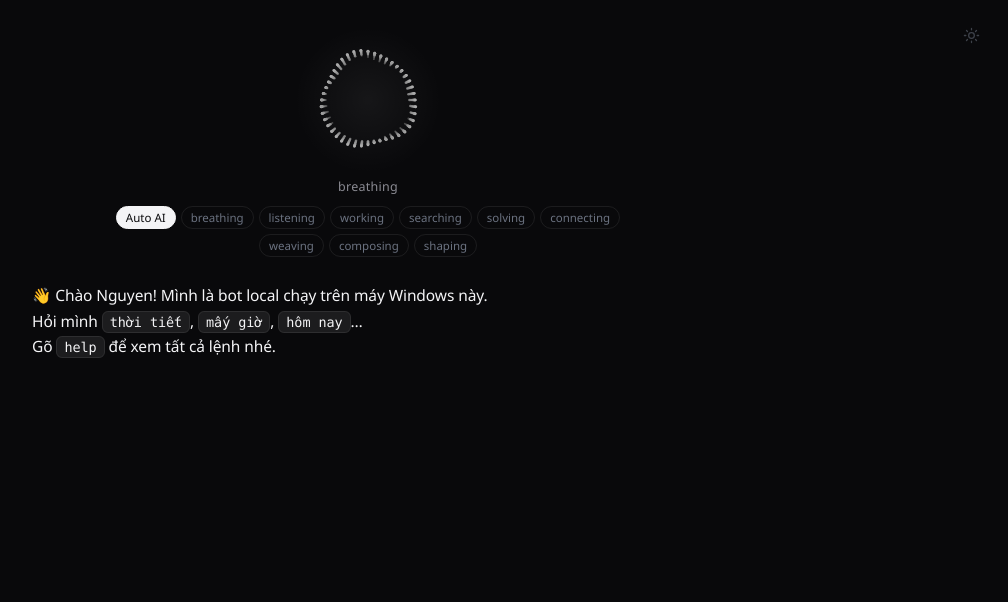
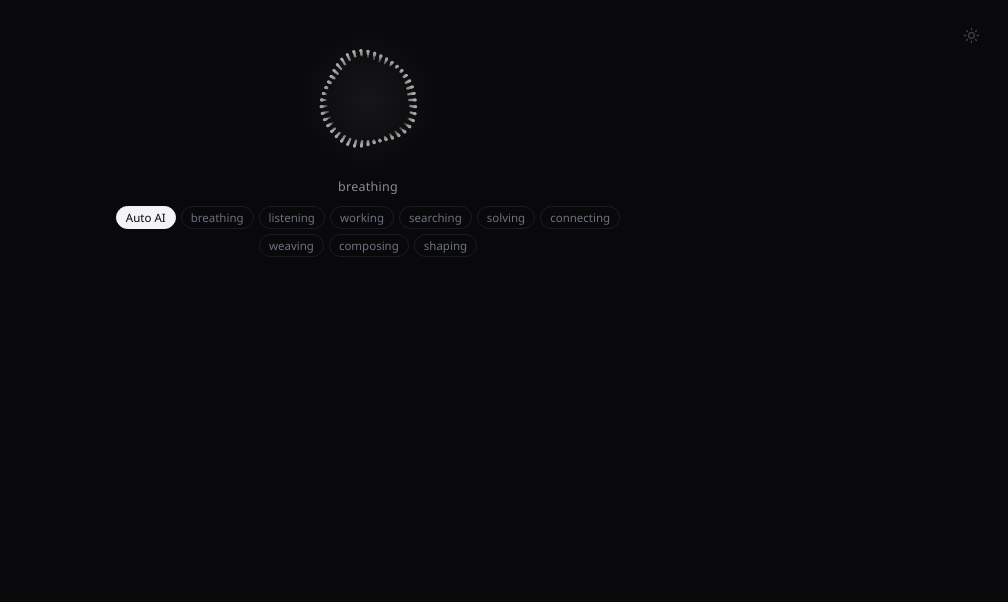
Before and after one commit to Dduykhanh026/WindowLocalBot, a Flask app: page / in a window 1280 px wide. Shown: the top 602 px of the page, without its empty margins (272-1280 px from the left). Run offline with Flask 3, Linux system fonts and the light colour scheme.

Commit message:
UI: bỏ tin nhắn chào mặc định lúc mở trang

```diff
--- a/static/app.js
+++ b/static/app.js
@@ -761,11 +761,6 @@ function formatSafeMessageHtml(text) {
   return escaped.replace(/`([^`\n]+)`/g, '<code class="inline-code">$1</code>');
 }
 
-const initialBotMsg = document.querySelector("#chat .bot-message");
-if (initialBotMsg) {
-  initialBotMsg.innerHTML = formatSafeMessageHtml(initialBotMsg.textContent || "");
-}
-
 function scrollToBottom() {
   if (!chatEl) return;
   chatEl.scrollTop = chatEl.scrollHeight;
--- a/templates/index.html
+++ b/templates/index.html
@@ -41,11 +41,7 @@
       </div>
     </section>
 
-    <main id="chat" class="chat-messages" aria-live="polite">
-      <div class="message-row bot-row">
-        <div class="message bot-message">{{ greeting if greeting is defined else "👋 Chào Nguyen! Mình là bot local chạy trên máy Windows này.\nHỏi mình `thời tiết`, `mấy giờ`, `hôm nay`…\nGõ `help` để xem tất cả lệnh nhé." }}</div>
-      </div>
-    </main>
+    <main id="chat" class="chat-messages" aria-live="polite"></main>
 
     <div class="composer-wrapper">
       <footer class="chat-input-area">
```
